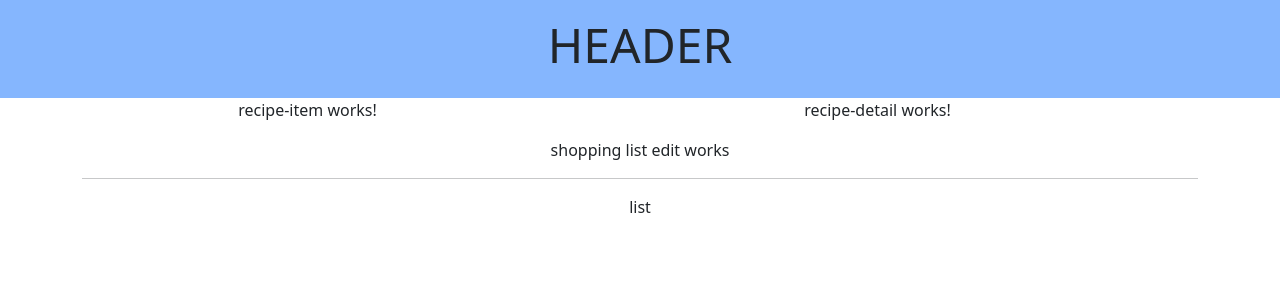
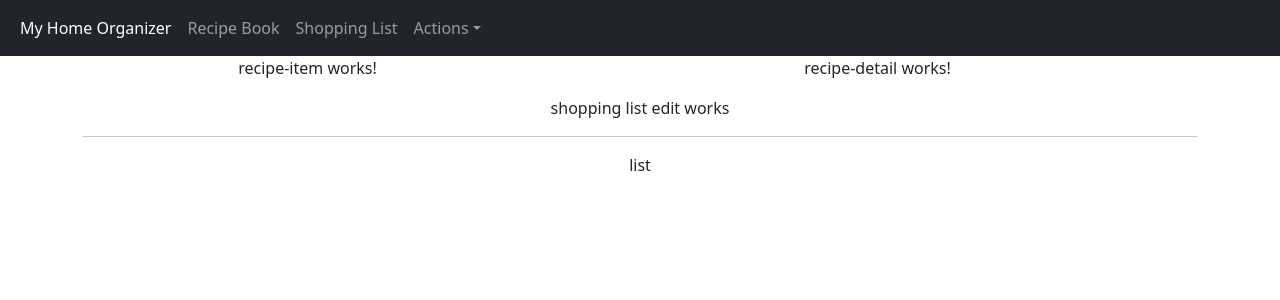
Before and after one commit to LuqmaanHaffejee/MyHomeOrganizer, an Angular app: page / in a window 1280 px wide. Shown: the top 300 px of the page. Built offline with nearby package versions, Linux system fonts and the light colour scheme.

Commit message:
header setup

```diff
--- a/angular.json
+++ b/angular.json
@@ -38,7 +38,9 @@
               "node_modules/bootstrap/dist/css/bootstrap.min.css",
               "src/styles.css"
             ],
-            "scripts": []
+            "scripts": [
+              "node_modules/bootstrap/dist/js/bootstrap.bundle.min.js"
+            ]
           },
           "configurations": {
             "production": {
--- a/src/app/shared/ui/header/header.component.html
+++ b/src/app/shared/ui/header/header.component.html
@@ -1,7 +1,16 @@
-<div class="row">
-  <div class="col-12 bg-primary bg-opacity-50 text-center p-3">
-    <h1 class="display-5">
-      HEADER
-    </h1>
+<nav class="navbar navbar-expand-sm bg-dark navbar-dark">
+  <div class="container-fluid">
+    <ul class="nav navbar-nav">
+      <li class="nav-item"><a class="nav-link active" href="#">My Home Organizer</a></li>
+      <li class="nav-item"><a class="nav-link" href="#">Recipe Book</a></li>
+      <li class="nav-item"><a class="nav-link" href="#">Shopping List</a></li>
+      <li class="nav-item dropdown">
+        <a class="nav-link dropdown-toggle" href="#" role="button" data-bs-toggle="dropdown">Actions</a>
+        <ul class="dropdown-menu">
+          <li><a href="#" class="dropdown-item">Fetch</a></li>
+          <li><a href="#" class="dropdown-item">Save</a></li>
+        </ul>
+      </li>
+    </ul>
   </div>
-</div>
+</nav>
```
